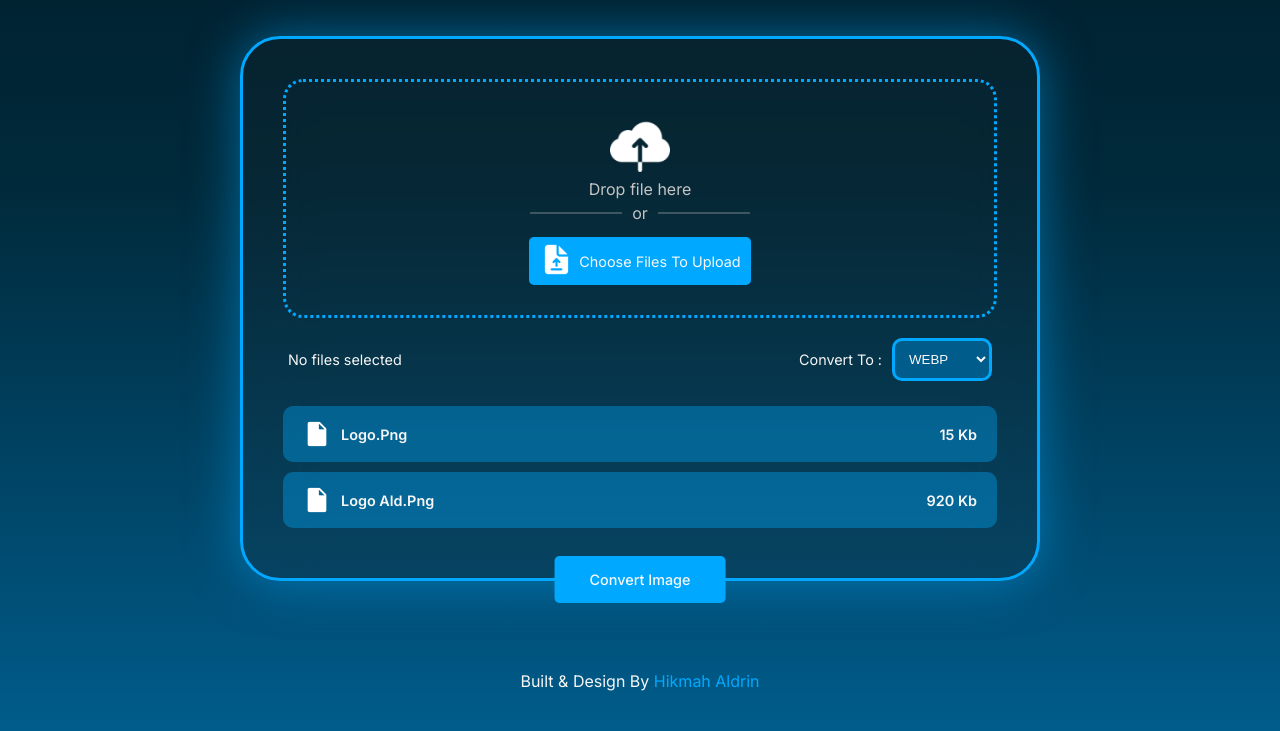
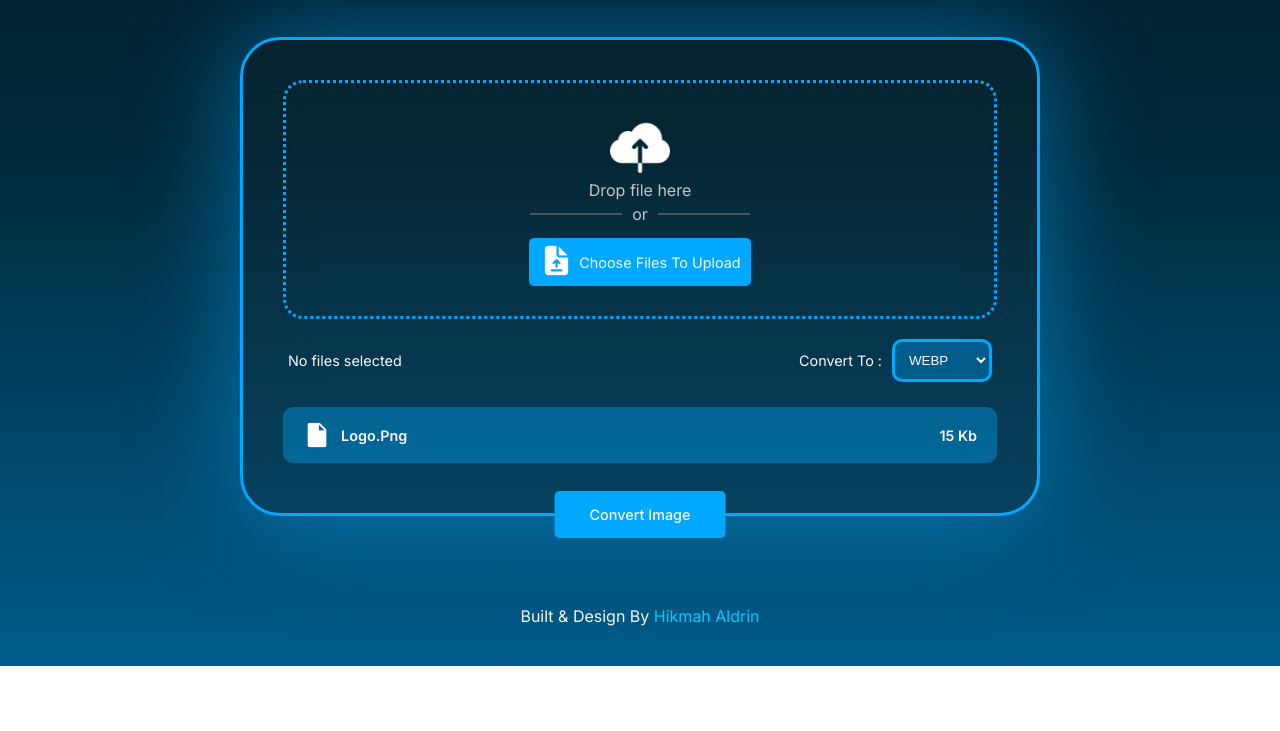
Before and after one commit to hikmahabdillah/Format-ImageConverter, a plain HTML site: page index.html in a window 1280 px wide. Shown: the part 258-989 px from the top of the page. After the commit the page ends 924 px from the top, so only its background shows below. Drawn offline with Linux system fonts and the light colour scheme.

Commit message:
add simple hover animation, add neon effect more, styling color of span on the footer

```diff
--- a/index.html
+++ b/index.html
@@ -51,6 +51,7 @@
                   required
                   name="upload-file"
                   id="upload-file"
+                  multiple
                 />
                 <label for="upload-file">
                   <img src="./img/Upload File.png" alt="" />
@@ -80,13 +81,13 @@
                   </span>
                   <p class="file-size">15 Kb</p>
                 </li>
-                <li>
+                <!-- <li>
                   <span class="detail-file">
                     <img src="./img/File.png" alt="File Icon" />
                     <p class="file-name">Logo Ald.Png</p>
                   </span>
                   <p class="file-size">920 Kb</p>
-                </li>
+                </li> -->
               </ul>
               <h3 class="btn-convert">Convert Image</h3>
             </div>
--- a/scss/_content.scss
+++ b/scss/_content.scss
@@ -37,11 +37,12 @@
       .upload {
         border-radius: 40px;
         border: 3px solid #00a9ff;
-        box-shadow: 0 0 50px #00aaff80;
+        box-shadow: 0 0 100px #00aaff80;
         backdrop-filter: blur(30px);
         background-color: #1e1e1e33;
         width: 100%;
         padding: 40px;
+        // DRAG N DROP AREA
         .dropzone-box {
           border-radius: 20px;
           border: 3px dotted #00a9ff;
@@ -82,6 +83,11 @@
             cursor: pointer;
             font-size: 0.9em;
             color: #f7f7f7;
+            transition: 0.5s;
+            &:hover {
+              transform: scale(0.95);
+              background-color: #00aaff73;
+            }
           }
         }
         h3.btn-convert {
@@ -97,6 +103,10 @@
           bottom: 0;
           left: 50%;
           transform: translateX(-50%);
+          transition: 0.5s;
+          &:hover {
+            background-color: #013c5a;
+          }
         }
       }
     }
--- a/scss/_convert.scss
+++ b/scss/_convert.scss
@@ -25,12 +25,18 @@
           align-items: center;
           margin-right: 5px;
           select#format-image {
+            cursor: pointer;
             border: 3px solid #00a9ff;
             border-radius: 10px;
             background-color: #005c8b;
             color: #f7f7f7;
             width: 100px;
             padding: 10px;
+            transition: 0.5s;
+            &:hover {
+              transform: scale(1.05);
+              background-color: #013c5a;
+            }
             &:focus {
               outline: none;
             }
@@ -72,7 +78,7 @@
     p {
       color: #f7f7f7;
       span {
-        color: #00a9ff;
+        color: #00ccff;
       }
     }
   }
--- a/scss/_header.scss
+++ b/scss/_header.scss
@@ -23,7 +23,16 @@
         h2 {
           font-size: 1em;
           font-weight: 400;
+          cursor: pointer;
+          transition: 0.5s;
+          padding-bottom: 3px;
+          border-bottom: 1px solid #faf7f700;
+          &:hover {
+            transform: scale(1.05);
+            border-bottom: 1px solid #faf7f7;
+          }
           &:last-child {
+            cursor: pointer;
             font-weight: 500;
             padding: 15px 35px;
             background: rgb(0, 169, 255);
```
Also changed, not shown: css/main.css, 1 other file.
